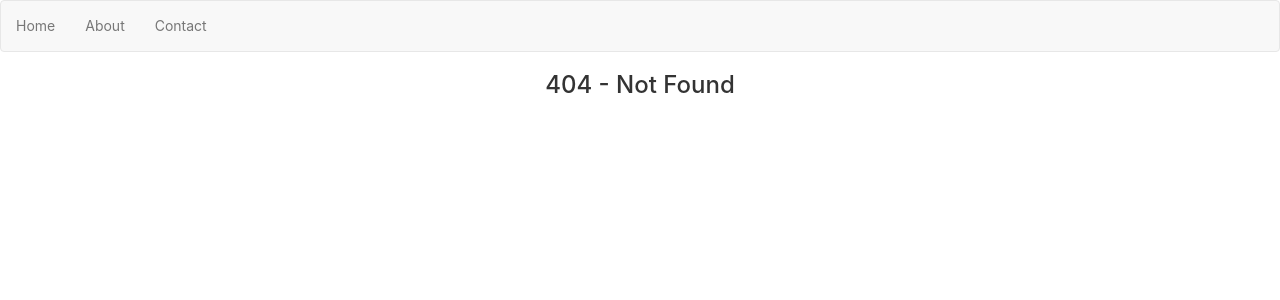
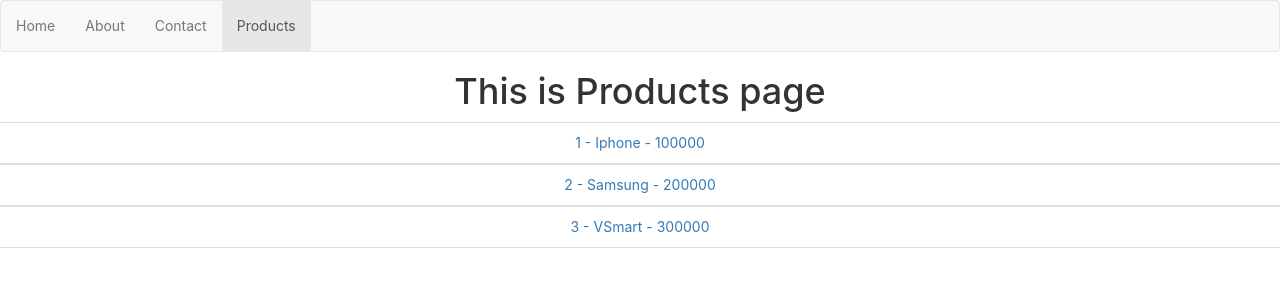
Before and after one commit to quangnguyen90/my_react_router_reactjs, a React (Create React App) app: page /products in a window 1280 px wide. Before the commit this address had no page. Shown: the top 300 px of the page. Built offline with nearby package versions, Linux system fonts and the light colour scheme.

Commit message:
8- Match

```diff
--- a/src/components/Menu.js
+++ b/src/components/Menu.js
@@ -15,6 +15,11 @@ const menus = [
     {
         name: 'Contact',
         to: '/contact',
+        exact: false
+    },
+    {
+        name: 'Products',
+        to: '/products',
         exact: false
     }
 ];
--- /dev/null
+++ b/src/components/Product.js
@@ -0,0 +1,26 @@
+import React, { Component } from "react";
+
+class Product extends Component {
+    constructor(props) {
+        super(props);
+
+        this.state = {};
+
+    }
+
+    render() {
+        var {match} = this.props;
+        var name = match.params.name;
+        return (
+            <h3>
+                This is Product Detail: {name}
+            </h3>
+        );
+    }
+}
+
+Product.propTypes = {
+
+};
+
+export default Product;
--- /dev/null
+++ b/src/components/Products.js
@@ -0,0 +1,67 @@
+import React, { Component } from "react";
+import { NavLink, Route } from "react-router-dom";
+import Product from "./Product";
+
+class Products extends Component {
+    constructor(props) {
+        super(props);
+
+        this.state = {};
+
+    }
+
+    render() {
+        var products = [
+            {
+                id: 1,
+                slug: 'iphone',
+                name: 'Iphone',
+                price: 100000
+            },
+            {
+                id: 2,
+                slug: 'samsung',
+                name: 'Samsung',
+                price: 200000
+            },
+            {
+                id: 3,
+                slug: 'vsmart',
+                name: 'VSmart',
+                price: 300000
+            }
+        ];
+
+        var {match} = this.props;
+        var url = match.url;
+
+        var result = products.map((product, index) => {
+            return (
+                <NavLink key={index} to={`${url}/${product.slug}`}>
+                    <li className="list-group-item">
+                        {product.id} - {product.name} - {product.price}
+                    </li>
+                </NavLink>
+            )
+        })
+        return (
+            <div>
+                <h1>This is Products page</h1>
+                <div className="row">
+                    <ul className="list-group">
+                        {result}
+                    </ul>
+                </div>
+                <div className="row">
+                    <Route path='/products/:name' component={Product} />
+                </div>
+            </div>
+        );
+    }
+}
+
+Products.propTypes = {
+
+};
+
+export default Products;
--- a/src/routes.js
+++ b/src/routes.js
@@ -3,6 +3,7 @@ import Home from './components/Home';
 import About from './components/About';
 import Contact from './components/Contact';
 import NotFound from './components/NotFound';
+import Products from "./components/Products";
 
 const routes = [
     {
@@ -21,6 +22,11 @@ const routes = [
         main: () => <Contact />
     },
     {
+        path: '/products',
+        exact: false,
+        main: ({match}) => <Products match={match}/>
+    },
+    {
         path: '',
         exact: false,
         main: () => <NotFound />
```
